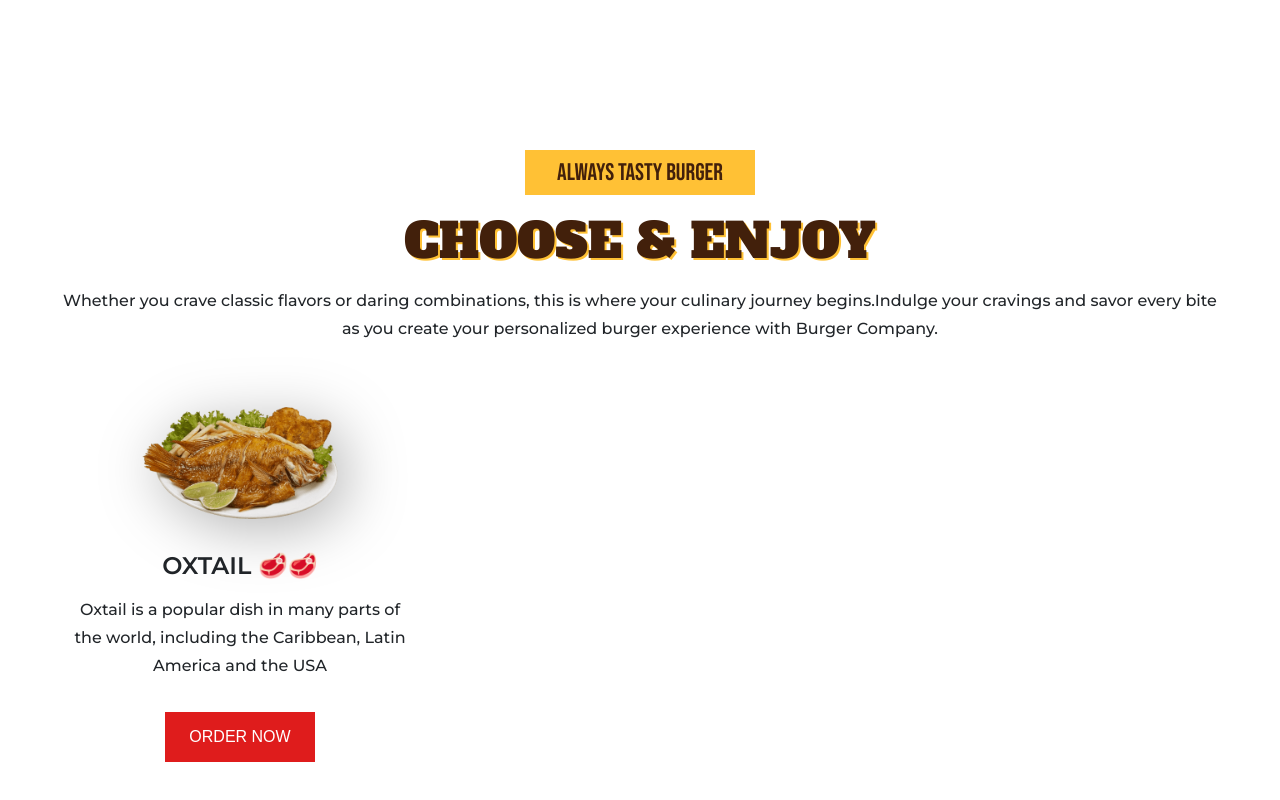
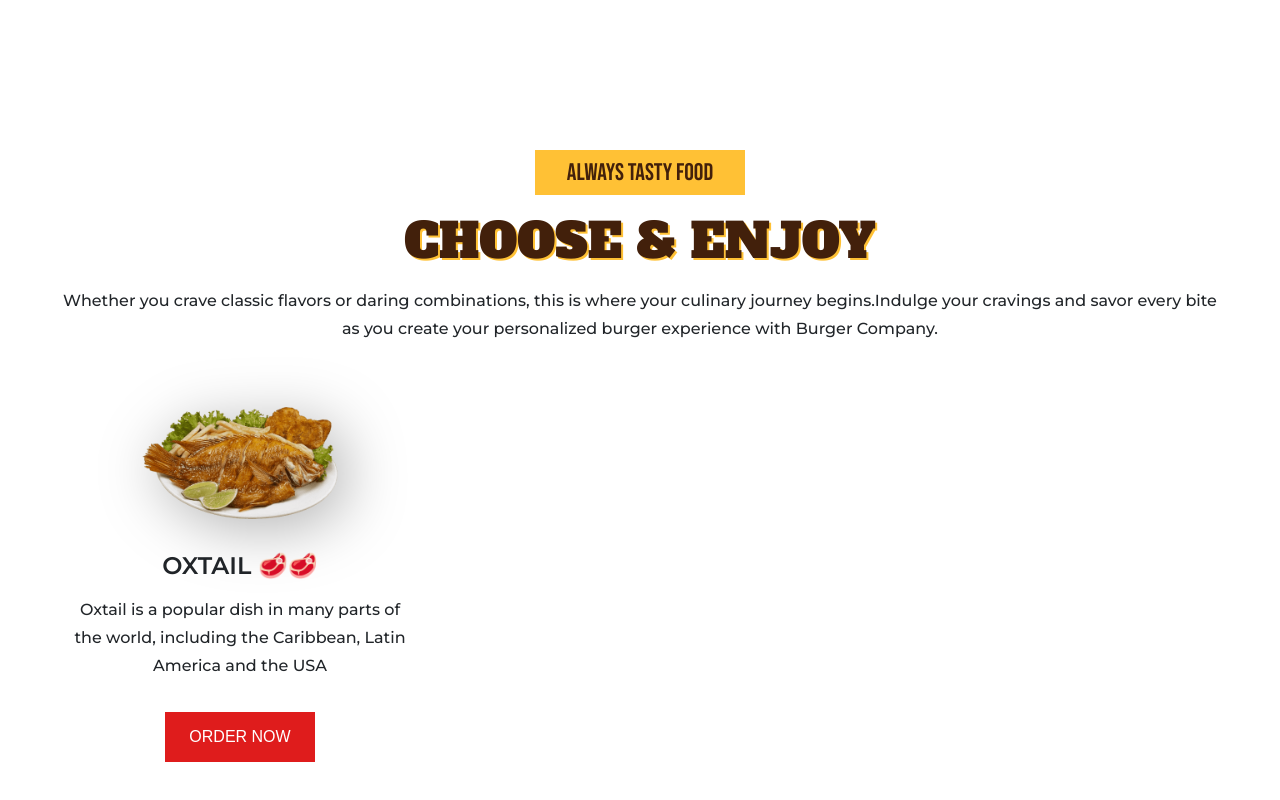
Before and after one commit to DevOsi123/realjamaicanrestaurant, a plain HTML site: page index.html in a window 1280 px wide. Shown: the part 1258-2058 px from the top of the page. Drawn offline with nearby package versions, Linux system fonts and the light colour scheme.

Commit message:
Add files via upload

```diff
--- a/index.html
+++ b/index.html
@@ -67,7 +67,7 @@
     </section>
 
     <section class="section__container order__container" id="menu">
-        <h3>ALWAYS TASTY BURGER</h3>
+        <h3>ALWAYS TASTY FOOD</h3>
         <h2 class="section__header">CHOOSE & ENJOY</h2>
         <p class="section__description">
             Whether you crave classic flavors or daring combinations, this is where
```
